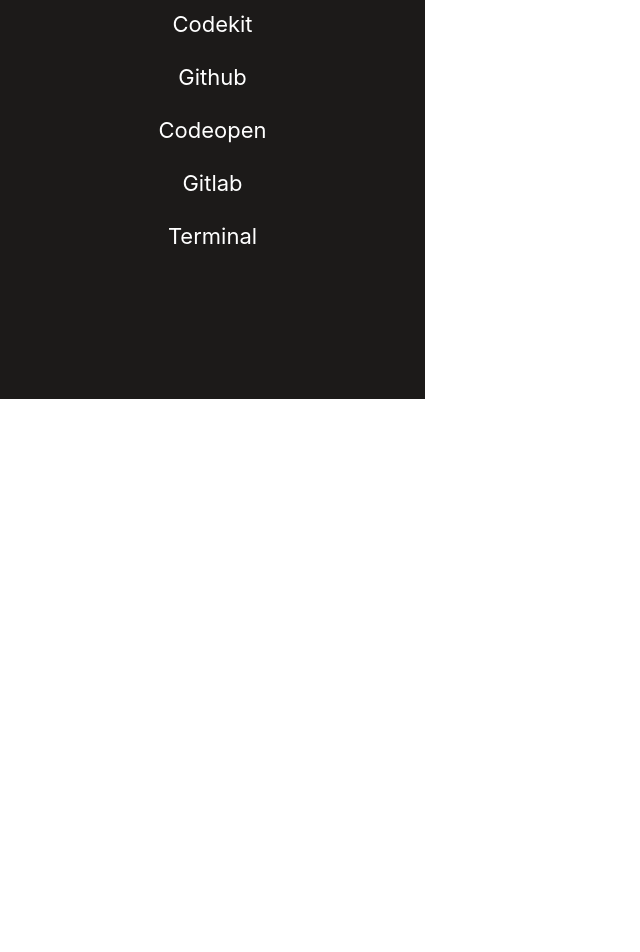
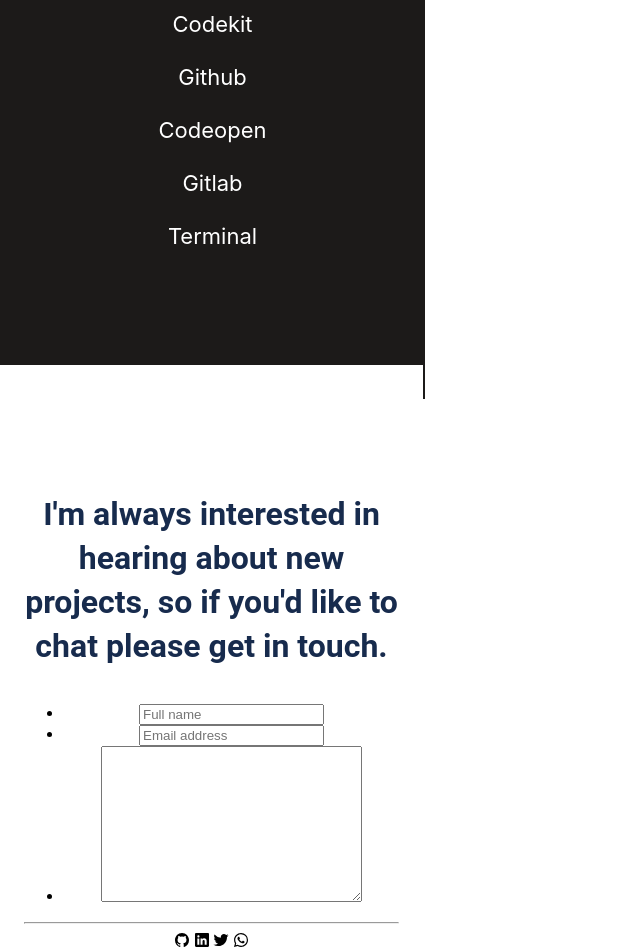
Before and after one commit to vaderonline/Microverse_portfolio, a plain HTML site: page index.html in a window 1280 px wide. Shown: the part 5635-6587 px from the top of the page, without its empty margins (0-640 px from the left). Before the commit the page ends 6034 px from the top, so only its background shows below. Drawn offline with nearby package versions, Linux system fonts and the light colour scheme.

Commit message:
Adding Contact-section

```diff
--- a/index.html
+++ b/index.html
@@ -305,6 +305,48 @@
         </ul>
       </div>
     </section>
-
+    <footer class="footer">
+      <h2 class="footer-text">
+        I'm always interested in hearing about new projects, so if you'd like to
+        chat please get in touch.
+      </h2>
+      <form action="https://formspree.io/f/xpzbopvv" method="POST">
+        <ul>
+          <li class="form-items">
+            <input
+              type="text"
+              name="name"
+              id="name"
+              class="name"
+              maxlength="20"
+              placeholder="Full name"
+              required
+            />
+          </li>
+          <li class="form-items">
+            <input type="email" placeholder="Email address" required />
+          </li>
+          <li class="form-items">
+            <textarea
+              name="textarea"
+              id="textarea"
+              cols="30"
+              rows="10"
+              maxlength="500"
+              placeholder="Enter your text here"
+              required
+            >
+            </textarea>
+          </li>
+        </ul>
+      </form>
+      <hr />
+      <div class="icons">
+        <ion-icon name="logo-github"></ion-icon>
+        <ion-icon name="logo-linkedin"></ion-icon>
+        <ion-icon name="logo-twitter"></ion-icon>
+        <ion-icon name="logo-whatsapp"></ion-icon>
+      </div>
+    </footer>
   </body>
 </html>
--- a/style.css
+++ b/style.css
@@ -442,3 +442,24 @@
 .rectangular {
   margin-top: 76px;
 }
+
+.footer {
+  position: absolute;
+  top: 6000px;
+  left: 0;
+  width: 375px;
+  max-height: 930px;
+  height: auto;
+  padding: 100px 24px 0 24px;
+  background-color: #ffff;
+  text-align: center;
+}
+
+.footer .footer-text {
+  font-weight: 700;
+  font-size: 32px;
+  line-height: 44px;
+  margin-bottom: 36.5px;
+  color: #172b4d;
+  text-align: center;
+}
```
Also changed, not shown: 1 other file.
